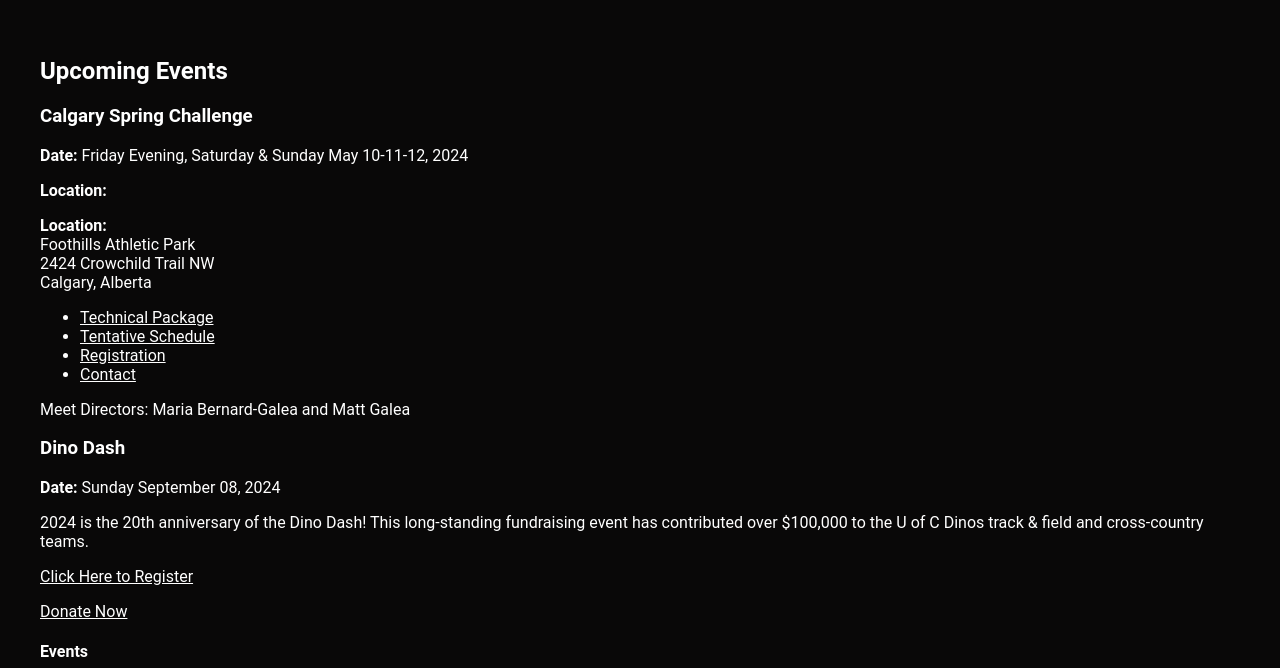
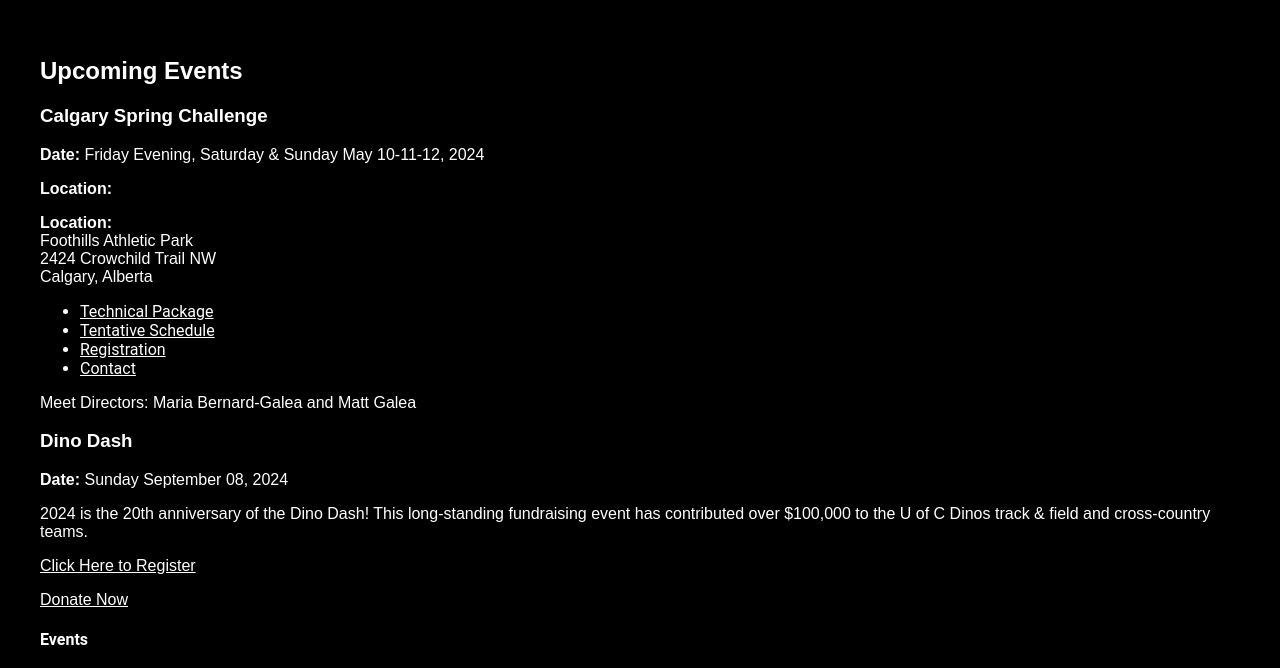
Before and after one commit to Johan4477/UCAC-Website, a plain HTML site: page events.html in a window 1280 px wide. Shown: the part 77-745 px from the top of the page. Drawn offline with Linux system fonts and the light colour scheme.

Commit message:
2nd push

```diff
--- a/styles.css
+++ b/styles.css
@@ -3,7 +3,7 @@ body {
     font-family: Arial, sans-serif;
     margin: 0;
     padding: 0;
-    background-color: #090808;
+    background-color: #000;
     color: #fff;
 }
 
@@ -160,3 +160,33 @@ body {
 }
 
 h2, h3 {
+    font-family: 'Montserrat', sans-serif;
+}
+
+p {
+    font-family: 'Oswald', sans-serif;
+}
+
+/* CSS for 16" laptop */
+@media screen and (min-width: 1200px) {
+    /* Example styles */
+    body {
+        font-size: 16px;
+    }
+}
+
+/* CSS for tablet */
+@media screen and (max-width: 1199px) and (min-width: 768px) {
+    /* Example styles */
+    body {
+        font-size: 14px;
+    }
+}
+
+/* CSS for iPhone */
+@media screen and (max-width: 767px) {
+    /* Example styles */
+    body {
+        font-size: 12px;
+    }
+}
```
